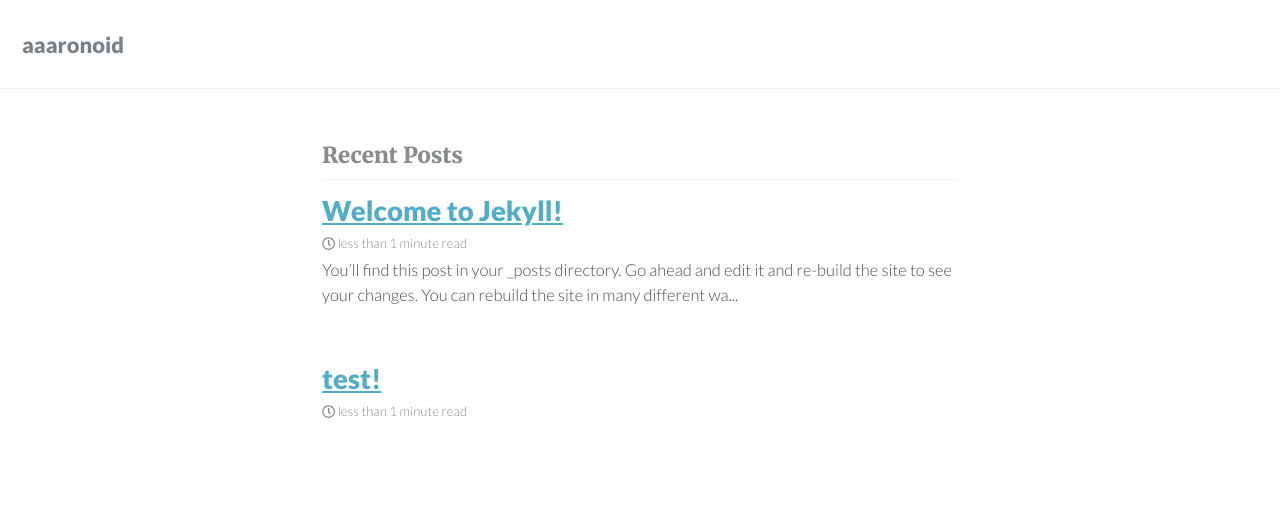
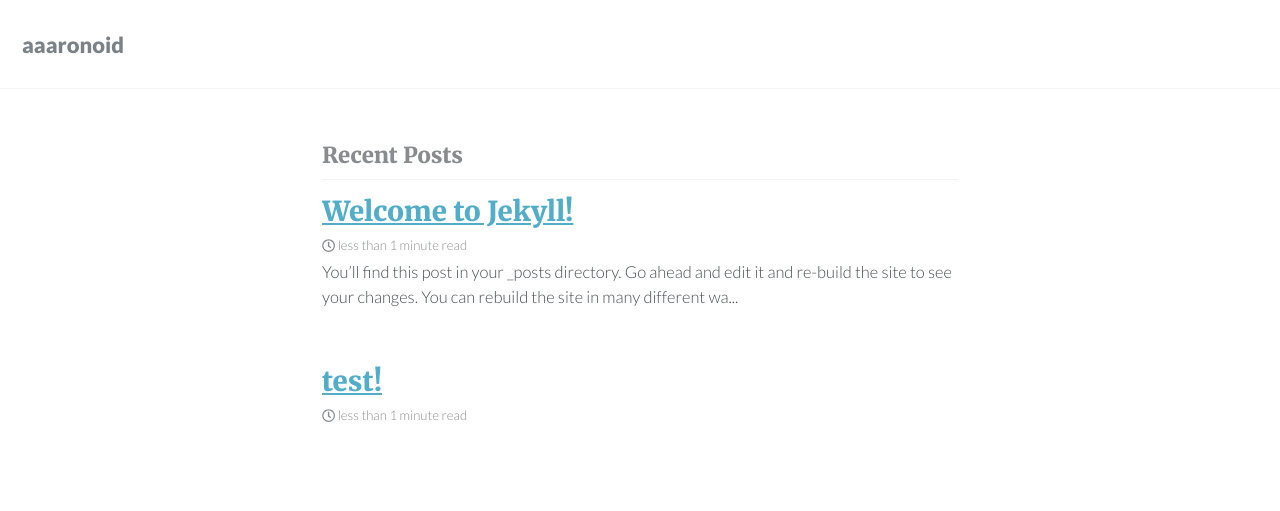
Before and after one commit to aaaronorg/art_aaaronorg, a Jekyll site: the page built from index.html, in a window 1280 px wide. Shown: the top 511 px of the page. Built offline with Jekyll 4.4.1, drawn with Linux system fonts in a browser that asks for light colours; nearby versions of some CDN libraries; the list of posts is cut into pages by our own code.

Commit message:
update archive header font

```diff
--- a/_sass/minimal-mistakes/_archive.scss
+++ b/_sass/minimal-mistakes/_archive.scss
@@ -32,7 +32,7 @@
 
 .archive__item-title {
   margin-bottom: 0.25em;
-  font-family: $sans-serif-narrow;
+  font-family: $serif;
   line-height: initial;
   overflow: hidden;
   text-overflow: ellipsis;
```
